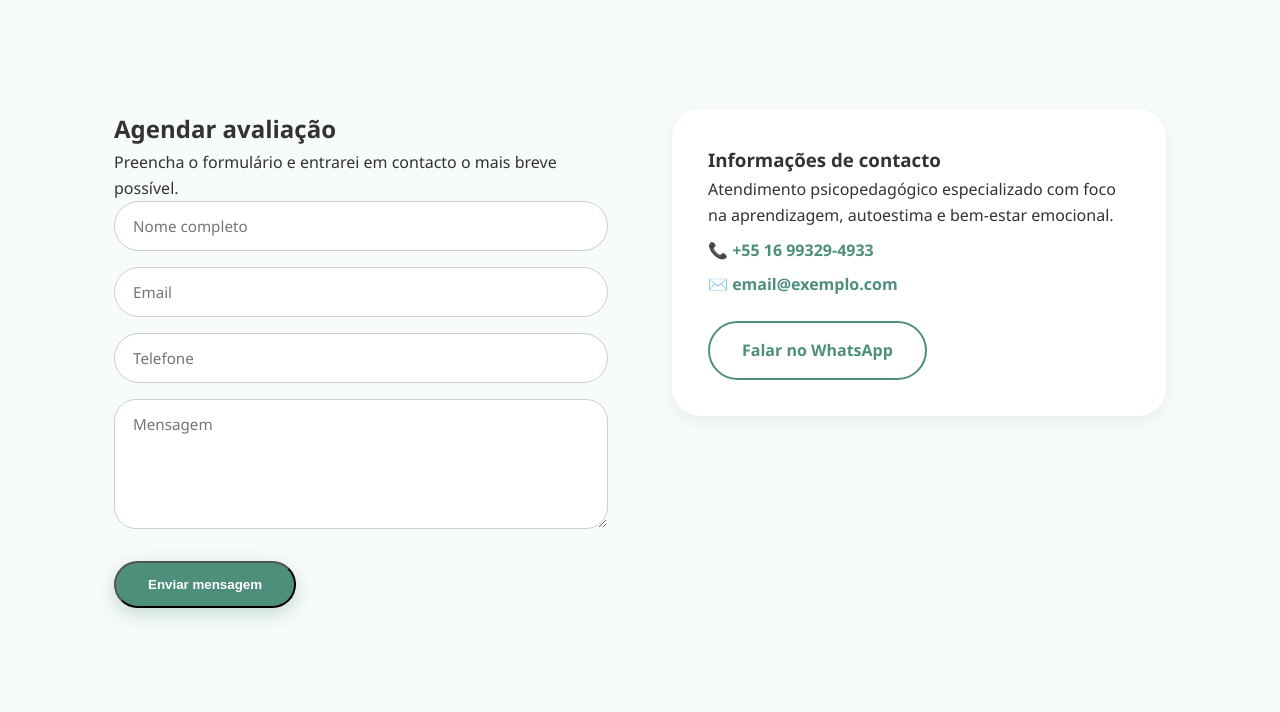
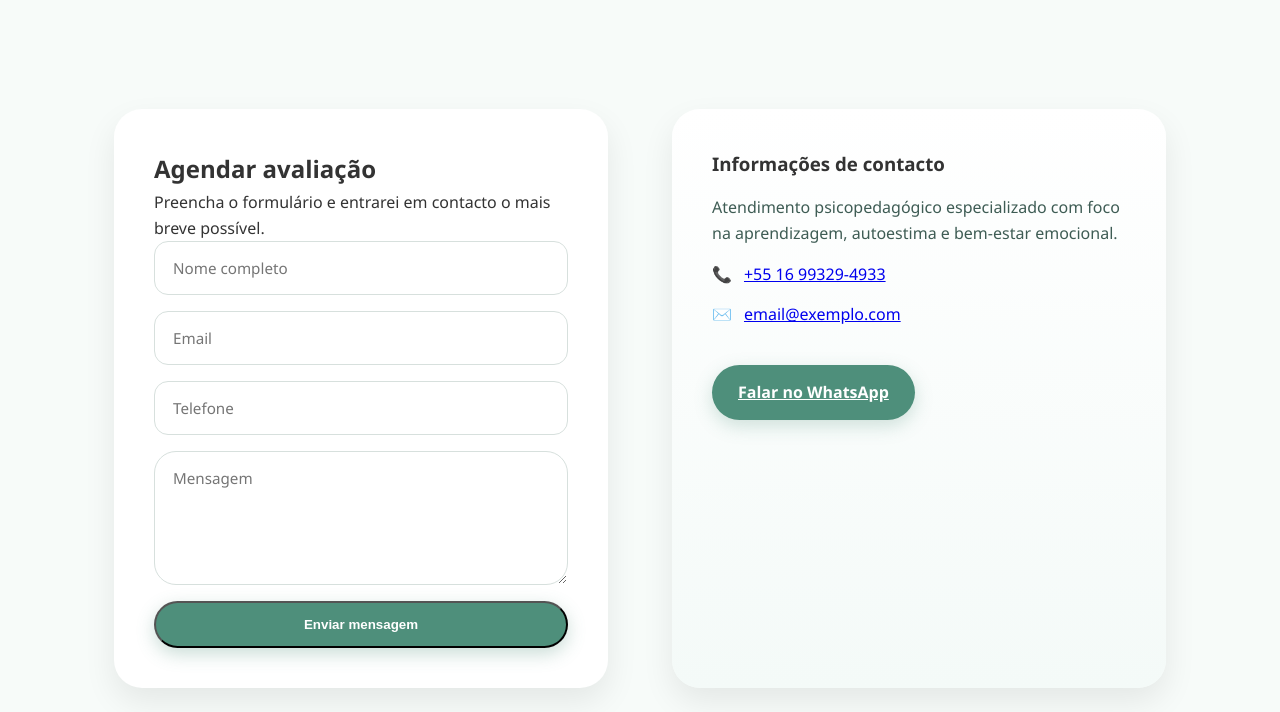
Before and after one commit to gabrielcsshtml/psicopedagogia, a plain HTML site: page contato.html in a window 1280 px wide. Shown: the part 183-895 px from the top of the page. Before the commit the page ends 815 px from the top, so only its background shows below. Drawn offline with Linux system fonts and the light colour scheme.

Commit message:
Update style.css

```diff
--- a/style.css
+++ b/style.css
@@ -95,8 +95,6 @@ body {
   background: linear-gradient(135deg, #fff1df, #eaf7f4);
   display: flex;
   align-items: center;
-  position: relative;
-  overflow: hidden;
 }
 
 .hero-content {
@@ -227,6 +225,92 @@ body {
 }
 
 /* ===============================
+   CONTACTO – ESTILO PREMIUM
+================================ */
+
+.contact-section {
+  margin-top: var(--space-xl);
+}
+
+.contact-grid {
+  display: grid;
+  grid-template-columns: 1fr 1fr;
+  gap: var(--space-xl);
+}
+
+/* FORMULÁRIO */
+.contact-form {
+  background: white;
+  padding: 40px;
+  border-radius: var(--radius-lg);
+  box-shadow: var(--shadow-md);
+}
+
+.contact-form form {
+  display: grid;
+  gap: var(--space-sm);
+}
+
+.contact-form input,
+.contact-form textarea {
+  width: 100%;
+  padding: 16px 18px;
+  border-radius: var(--radius-sm);
+  border: 1px solid #d7e0dd;
+  font-family: inherit;
+  font-size: 0.95rem;
+  background: white;
+  transition: all var(--transition-fast);
+}
+
+.contact-form input:focus,
+.contact-form textarea:focus {
+  outline: none;
+  border-color: var(--color-primary);
+  box-shadow: 0 0 0 4px rgba(78,143,123,0.15);
+}
+
+.contact-form textarea {
+  min-height: 130px;
+  resize: vertical;
+  border-radius: var(--radius-md);
+}
+
+/* INFO */
+.contact-info {
+  background: linear-gradient(180deg, #ffffff, #f4faf8);
+  padding: 40px;
+  border-radius: var(--radius-lg);
+  box-shadow: var(--shadow-md);
+}
+
+.contact-info p {
+  display: flex;
+  align-items: center;
+  gap: 12px;
+  margin: 14px 0;
+  color: #3e5c54;
+}
+
+/* BOTÃO WHATSAPP */
+.contact-info .btn.secondary {
+  display: inline-block;
+  margin-top: var(--space-md);
+  padding: 14px 26px;
+  border-radius: 999px;
+  background: var(--color-primary);
+  color: white;
+  border: none;
+  box-shadow: 0 6px 18px rgba(78,143,123,0.25);
+  transition: all var(--transition-base);
+}
+
+.contact-info .btn.secondary:hover {
+  background: var(--color-primary-dark);
+  transform: translateY(-2px);
+}
+
+/* ===============================
    RESPONSIVO
 ================================ */
 @media (max-width: 768px) {
@@ -237,81 +321,13 @@ body {
   .logo-center img {
     width: 160px;
   }
-}
-/* ===============================
-   CONTACTO – FIX DEFINITIVO
-================================ */
 
-.contact-section {
-  margin-top: var(--space-xl);
-}
-
-.contact-grid {
-  display: grid;
-  grid-template-columns: 1fr 1fr;
-  gap: var(--space-xl);
-  align-items: start;
-}
-
-/* FORM */
-.contact-form form {
-  display: grid;
-  grid-template-columns: 1fr;
-  gap: var(--space-sm);
-}
-
-/* FORÇA os inputs a respeitarem layout */
-.contact-form input,
-.contact-form textarea {
-  display: block !important;
-  width: 100% !important;
-  padding: 14px 18px;
-  border-radius: 999px;
-  border: 1px solid #ccc;
-  font-family: inherit;
-  font-size: 0.95rem;
-  background: white;
-}
-
-/* Textarea ajustada */
-.contact-form textarea {
-  border-radius: var(--radius-md);
-  resize: vertical;
-  min-height: 120px;
-}
-
-/* Botão */
-.contact-form button {
-  width: fit-content;
-  margin-top: var(--space-sm);
-}
-
-/* INFO */
-.contact-info {
-  background: white;
-  padding: var(--space-lg);
-  border-radius: var(--radius-lg);
-  box-shadow: var(--shadow-sm);
-}
-
-.contact-info .info-item {
-  margin-top: var(--space-xs);
-}
-
-.contact-info a {
-  color: var(--color-primary);
-  text-decoration: none;
-  font-weight: 600;
-}
-
-.contact-info .btn.secondary {
-  display: inline-block;
-  margin-top: var(--space-md);
-}
-
-/* RESPONSIVO */
-@media (max-width: 768px) {
   .contact-grid {
     grid-template-columns: 1fr;
   }
+
+  .contact-form,
+  .contact-info {
+    padding: 28px;
+  }
 }
```
